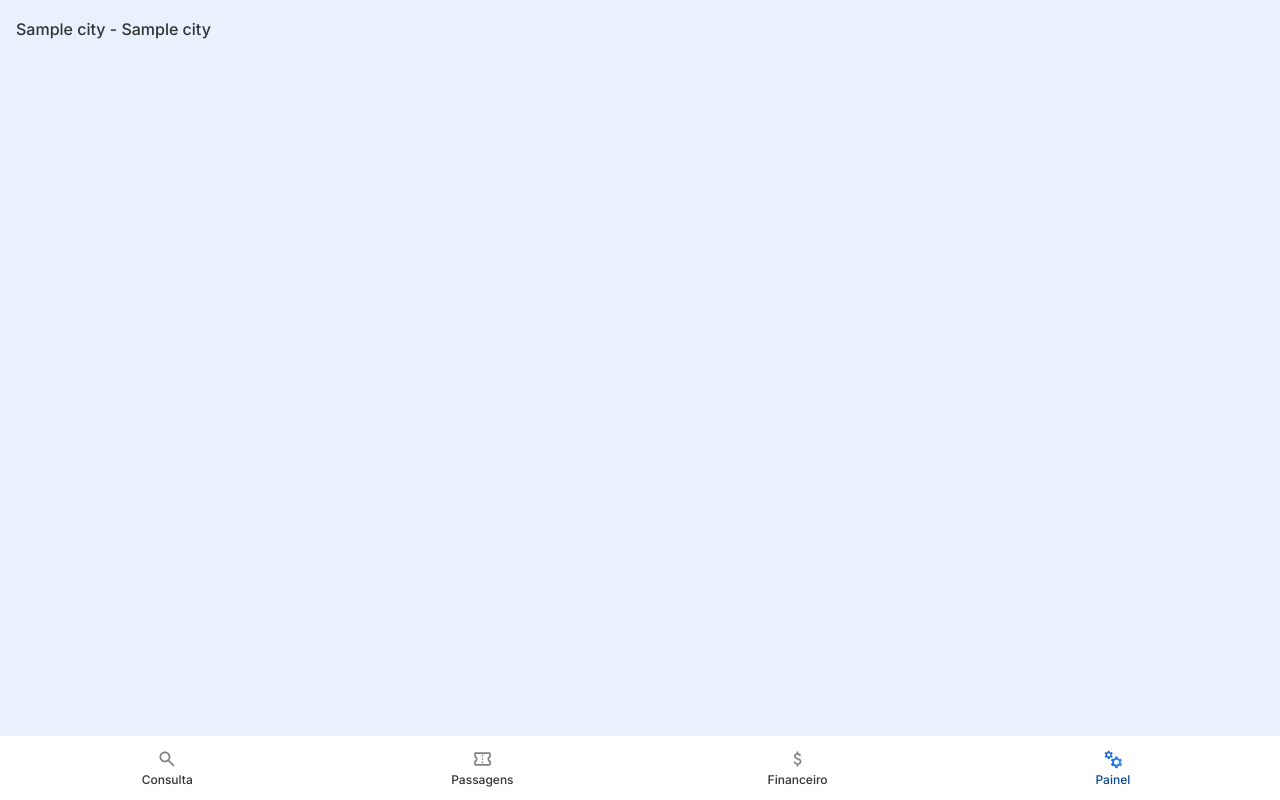
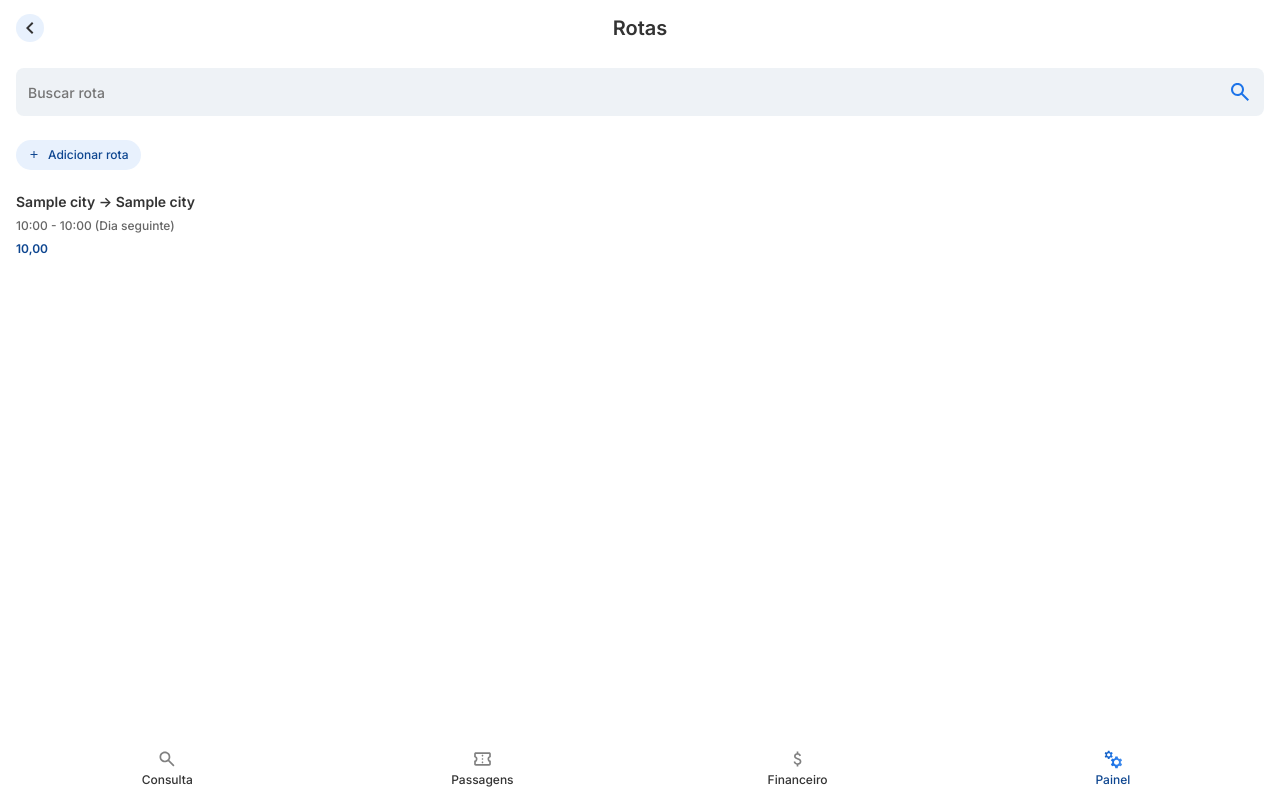
Before and after one commit to eu-erickfernandes/navegar-web, a Django app: page /rotas/ in a window 1280 px wide. Run offline with Django 5.2, Linux system fonts and the light colour scheme; a user stored in the database is signed in; tables that the repository leaves empty hold one stand-in row (values such as "Sample post").

Commit message:
Rotas Fixes #18

```diff
--- a/apps/route/views.py
+++ b/apps/route/views.py
@@ -2,9 +2,12 @@ from datetime import datetime
 
 from django.shortcuts import render
 from django.contrib.auth.decorators import login_required
+
+from apps.authentication.decorators import required_user_roles
 from .models import City, RouteBoatWeekday, Route, Boat
 
 @login_required
+@required_user_roles('A')
 def index(request):
     routes = Route.objects.all()
 
--- a/static/css/components/button.css
+++ b/static/css/components/button.css
@@ -38,6 +38,27 @@
         }
     }
 
+    &.link{
+        background-color: var(--clr-primary-light);
+        border-radius: 100vw;
+        color: var(--clr-primary-dark);
+        display: flex;
+        font-size: .75rem;
+        gap: .5rem;
+        padding-block: .5rem;
+        padding-inline: .75rem;
+        width: fit-content;
+
+        &.add::before{
+            aspect-ratio: 1;
+            background-image: url(../../icons/buttons/add-link.svg);
+            content: '';
+            display: block;
+            height: .75rem;
+            width: auto;
+        }
+    }
+
     &:disabled,
     &:disabled:is(
         :hover,
--- a/static/css/global/colors.css
+++ b/static/css/global/colors.css
@@ -35,3 +35,20 @@
     /* GRADIENTS */
     --linear-blue: linear-gradient(270deg, #458EED, #1C74E9, #135DBE);
 }
+
+/* TEXT COLORS */
+.clr-text-light{
+    color: var(--clr-text-light);
+}
+
+.clr-primary{
+    color: var(--clr-primary-dark);
+}
+
+.clr-green{
+    color: var(--clr-green-dark);
+}
+
+.clr-red{
+    color: var(--clr-red-dark);
+}
--- a/static/css/global/layout.css
+++ b/static/css/global/layout.css
@@ -41,10 +41,12 @@ body{
 
     .container{
         background-color: var(--clr-white);
+        box-sizing: border-box;
         display: grid;
         gap: .5rem;
         padding-block: .75rem;
         padding-inline: 1rem;
+        width: 100%;
 
         &.center{
             align-items: center;
--- a/static/css/global/typography.css
+++ b/static/css/global/typography.css
@@ -66,11 +66,6 @@ body{
     font-weight: 600;
 }
 
-.price-label{
-    color: var(--clr-primary-dark);
-    font-weight: 600;
-}
-
 .cost-label{
     color: var(--clr-red-dark);
     font-weight: 600;
--- /dev/null
+++ b/static/js/templates/route/index.js
@@ -0,0 +1,17 @@
+const routeSearch = document.querySelector('[data-route-search]')
+const routeItems = document.querySelectorAll('[data-route-item]')
+
+const searchRoute = () => {
+    const value = routeSearch.value
+
+    routeItems.forEach((item) => {
+        const route = item.getAttribute('data-route-item')
+
+        if (route.toUpperCase().includes(value.toUpperCase()))
+            item.classList.remove('hidden')
+        else
+            item.classList.add('hidden')
+    })
+}
+
+routeSearch.addEventListener('input', searchRoute)
--- a/templates/authentication/panel.html
+++ b/templates/authentication/panel.html
@@ -23,9 +23,9 @@
         <div class="group">
             {% if request.user.role == 'A' %}
                 <a class="panel-link users fs-md" href="{% url 'authentication:index' %}">Usuários</a>
+                <a class="panel-link routes fs-md" href="{% url 'route:index' %}">Rotas</a>
             {% endif %}
-            <!-- <a class="panel-link boats fs-md" href="{% url 'route:boats' %}">Embarcações</a>
-            <a class="panel-link routes fs-md" href="{% url 'route:index' %}">Rotas</a> -->
+            <!-- <a class="panel-link boats fs-md" href="{% url 'route:boats' %}">Embarcações</a> -->
             <a class="panel-link logout fs-md" href="{% url 'authentication:user_logout' %}">Sair</a>
         </div>
     </main>
--- a/templates/route/index.html
+++ b/templates/route/index.html
@@ -7,13 +7,43 @@
 {% endblock %}
 
 {% block content %}
+    {% include '../partials/_page-header.html' with title='Rotas' back_link='/' %}
+
     <main>
+        <div class="container">
+            <input
+                class="search"
+                data-route-search
+                id="route-field"
+                placeholder="Buscar rota"
+                type="text"
+            >
+        </div>
+
+        <div class="container">
+            <a href="#" class="button link add">Adicionar rota</a>
+        </div>
+
         <ul>
             {% for route in routes %}
-                <li>
-                    <a href="#">{{ route }}</a>
+                <li data-route-item="{{ route.origin }} {{ route.destination }}">
+                    <a class="container" href="#">
+                        <p class="fs-md fw-bd">{{ route.origin }} -> {{ route.destination }}</p>
+
+                        <span class="fs-sm clr-text-light">
+                            {{ route.departure_time }} - {{ route.arrival_time }}
+
+                            {% if route.next_day %} (Dia seguinte) {% endif %}
+                        </span>
+
+                        <span class="clr-primary fs-sm fw-bd">{{ route.price }}</span>
+                    </a>
                 </li>
             {% endfor %}
         </ul>
     </main>
 {% endblock %}
+
+{% block js_template %}
+    <script src="{% static 'js/templates/route/index.js' %}"></script>
+{% endblock %}
--- a/templates/route/search.html
+++ b/templates/route/search.html
@@ -76,7 +76,7 @@
                         <span>{{ item.duration }} horas</span>
                     </div>
 
-                    <span class="price-label fs-sm">R$ {{ item.price }}</span>
+                    <span class="clr-primary fs-sm">R$ {{ item.price }}</span>
                 </a>
             {% empty %}
                 {% if origin %}
--- a/templates/ticket/add.html
+++ b/templates/ticket/add.html
@@ -146,7 +146,7 @@
             <div class="submit-navbar">
                 <div class="cost-info">
                     <span class="">Valor por passagem</span>
-                    <span class="price-label">R$ {{ route.price }}</span>
+                    <span class="clr-primary">R$ {{ route.price }}</span>
                 </div>
 
                 <button class="button" type="submit">Adicionar passagens</button>
```
Also changed, not shown: static/css/templates/route/search.css (+0 -18 lines), templates/finantial/dashboard.html (+4 -4 lines), static/icons/buttons/add-link.svg (added).
